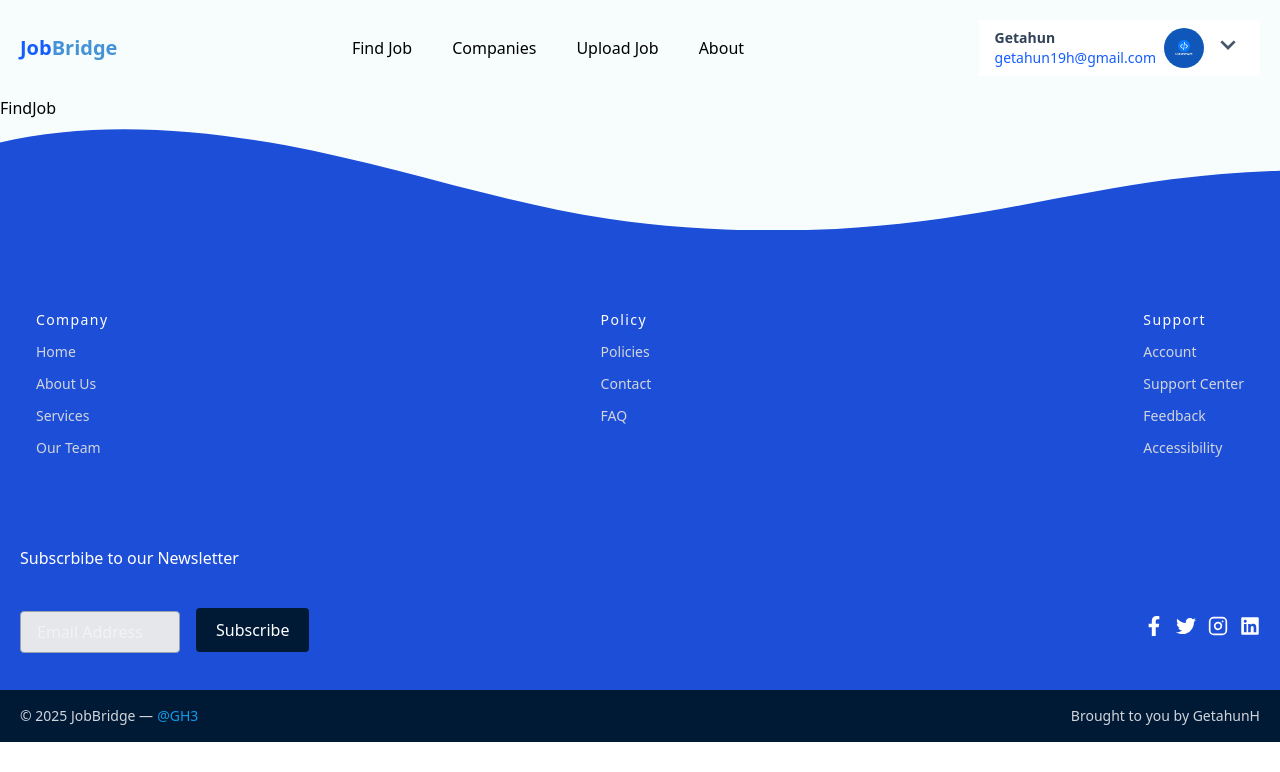
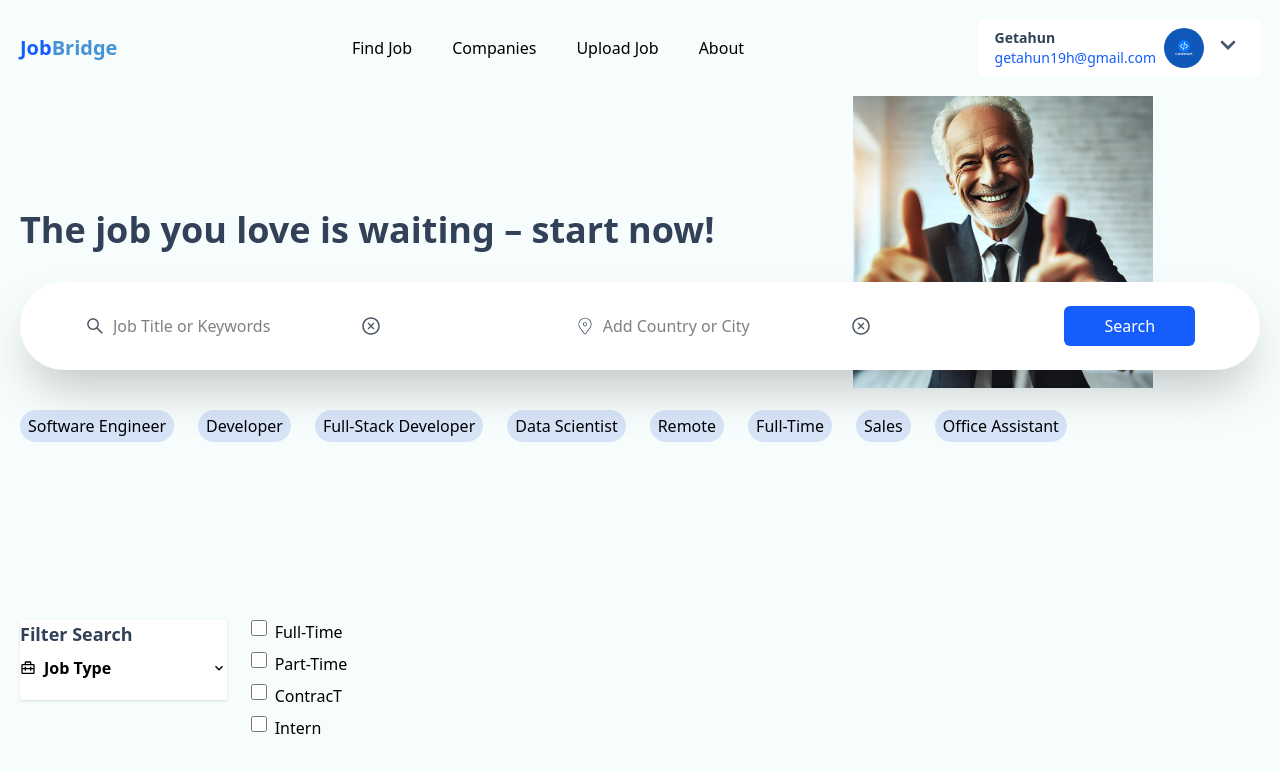
Before and after one commit to GetahunH/jobBridge-MERN, a React (Vite) app in the folder client/: page /find-jobs in a window 1280 px wide. Shown: the top 772 px of the page. Built offline with nearby package versions, Linux system fonts and the light colour scheme.

Commit message:
find jobs pages started

```diff
--- a/client/src/assets/index.js
+++ b/client/src/assets/index.js
@@ -11,8 +11,10 @@ import Office from "./office.png";
 import JobImg from "./job.jpg";
 import Facebook from "./facebook.png";
 import CodeWave from "./codewave.png";
+import Bravo from './Bravo2.jpg';
 
 export {
+  Bravo,
   CodeWave,
   NoProfile,
   Facebook,
--- /dev/null
+++ b/client/src/components/Header.jsx
@@ -0,0 +1,136 @@
+import React from 'react'
+import { AiOutlineCloseCircle,AiOutlineSearch } from 'react-icons/ai'
+import {CiLocationOn} from 'react-icons/ci'
+import CustomButton from './CustomButton';
+import { popularSearch } from '../utils/data';
+//import { HeroImage } from '../assets';
+import { Bravo } from '../assets';
+
+
+const SearchInput = ({
+    placeholder,
+    icon,
+    value,
+    setValue,
+    styles,
+}) =>{
+
+    const handleChange = (e)=>{
+        setValue(e.target.value);
+    };
+
+    const clearInput = ()=>{setValue("")};
+    return(
+        <div className={`flex w-full md:w-1/3
+            items-center ${styles}`}>
+                {icon}
+
+                <input
+                  value={value}
+                  onChange={(e)=>handleChange(e)}
+                  type='text'
+                  className='w-full md:w-64 p-2 outline-none
+                  bg-transparent text-base'
+                  placeholder={placeholder}
+                />
+
+                <AiOutlineCloseCircle
+                 className='hidden md:flex text-gray-600
+                 text-xl cursor-pointer'
+                 onClick={clearInput}
+                />
+            </div>
+    )
+}
+const Header = ({
+    title,
+    type,
+    handleClick,
+    searchQuery,
+    setSearchQuery,
+    location,
+    setLocation,
+
+}) => {
+  return (
+    <div className='bg-[#f7fdfd]'>
+       <div className={`container max-auto px-5 ${
+        type ? 'h-[500px]' : 'h-[350pc]'
+       } flex items-center relative`}
+       >
+         <div className='w-full z-10'>
+            <div className='mb-8'>
+          <p className='text-slate-700 font-bold
+          text-4xl'>{title}</p>
+            </div>
+
+            <div className='w-full flex items-center
+            justify-around bg-white pz-2 md:px-5
+            py-2.5 md:py-6 shadow-2xl rounded-full'>
+                <SearchInput
+                  placeholder = 'Job Title or Keywords'
+                  icon = {<AiOutlineSearch
+                     className='text-gray-600 text-xl'
+                     />}
+                    value={searchQuery}
+                    setValue = {setSearchQuery}
+                />
+
+
+                <SearchInput
+                  placeholder = 'Add Country or City'
+                  icon = {<CiLocationOn
+                     className='text-gray-600 text-xl'
+                     />}
+                    value={location}
+                    setValue = {setLocation}
+                    styles={"hidden md:flex"}
+                />
+
+                <div>
+                    <CustomButton
+                     onClick={handleClick}
+                     title = 'Search'
+                     containerStyles={
+                        "text-white py-2 md:py3 px-3 md:px-10 focus:outline-none bg-blue-600 rounded-full md:rounded-md text-sm md:text-base"
+                     }
+
+                    />
+                </div>
+
+
+            </div>
+
+
+             {type && (
+                <div className='w-full lg:1/2 flex
+                flex-wrap gap-3 md:gap-6 py-10 md:py-14>'>
+                    {popularSearch.map((search,index)=>(
+                        <span
+                        key={index}
+                        className='bg-[#1d4fd826] text-
+                        [#1d4ed8] py-1 px-2 rounded-full
+                        text-sm md:text-base'
+                        >
+                         {search}
+                        </span>
+                    ))}
+                </div>
+             )}
+         </div>
+
+         <div className='w-1/3 h-full absolute top-24
+         md:-top-6 lg:-top-12 right-16 2xl:right-
+         [18rem]'>
+            <img src={Bravo }
+            alt="Motivational Image"
+             className="w-full max-w-[300px] h-auto mt-10 md:mt-10 mx-auto"
+            />
+
+         </div>
+       </div>
+    </div>
+  );
+};
+
+export default Header
--- a/client/src/components/Navbar.jsx
+++ b/client/src/components/Navbar.jsx
@@ -11,6 +11,7 @@ import { users } from '../utils/data';
 
 
 function MenuList({user,onClick}) {
+
   const handleLogOut = () =>{}
 
 return (
--- a/client/src/components/SignUp.jsx
+++ b/client/src/components/SignUp.jsx
@@ -272,7 +272,7 @@ const SignUp = ({open, setOpen}) => {
                               </div>
                             </form>
 
-                            {/* <div className='mt-4'>
+                            <div className='mt-4'>
                                 <p className='text-sm text-gray-700'>
                                     {isRegister
                                     ?"Already has and account"
@@ -291,7 +291,7 @@ const SignUp = ({open, setOpen}) => {
                                         "Create Account"}
                                     </span>
                                 </p>
-                            </div> */}
+                            </div>
                         </Dialog.Panel>
                     </Transition.Child>
                 </div>
--- a/client/src/components/index.js
+++ b/client/src/components/index.js
@@ -3,5 +3,6 @@ import Footer from "./Footer";
 import CustomButton from "./CustomButton";
 import TextInput from "./TextInput";
 import SignUp from "./SignUp";
+import Header from "./Header";
 
-export {Footer,Navbar,CustomButton,TextInput,SignUp};
+export {Footer,Navbar,CustomButton,TextInput,SignUp,Header};
--- a/client/src/pages/Auth.jsx
+++ b/client/src/pages/Auth.jsx
@@ -8,6 +8,7 @@ import { SignUp } from '../components';
 
 
 const Auth = () => {
+
   const {user} = useSelector((state) => state.user);
   const [open,setOpen] = useState(true);
   const location = useLocation();
--- a/client/src/pages/FindJobs.jsx
+++ b/client/src/pages/FindJobs.jsx
@@ -1,8 +1,108 @@
-import React from 'react'
+import {useState} from 'react';
+import { useLocation,useNavigate } from 'react-router-dom';
+import { Header } from '../components';
+import {MdOutlineKeyboardArrowDown} from 'react-icons/md'
+import { BiBriefcaseAlt2} from 'react-icons/bi';
+import { jobTypes } from '../utils/data';
+// import Input from './components/Input'
+
 
 const FindJobs = () => {
+
+  const [sort, setSort] = useState('Newest');
+  const [page, setPage] = useState(1);
+  const [numPage, setNumPage] = useState(1);
+  const [recordCount, setRecordCount] = useState(0);
+  const [data, setData] = useState([]);
+
+  const [searchQuery,setSearchQuery] = useState("");
+  const [jobLocation, setJobLocation] = useState("");
+  const [filterJobTypes, setFilterJobTypes] = useState([]);
+  const [filterExp, setFilterExp] = useState([]);
+
+  const [isFetching,setIsFetching] = useState(false);
+
+  const location = useLocation();
+  const navigate = useNavigate();
+
+
+  const filterJobs = (val) =>{
+    if(filterJobTypes.includes(val)){
+      setFilterJobTypes(filterJobTypes.filter((el) => el != val));
+    } else {
+      setFilterJobTypes([...filterJobTypes,val]);
+    }
+  };
   return (
-    <div>FindJob</div>
+    <div>
+      <Header
+        title = 'The job you love is waiting – start now!'
+        type = 'home'
+        handleClick = {()=>{}}
+        searchQuery = {searchQuery}
+        setSearchQuery = {setSearchQuery}
+        location = {jobLocation}
+        setJobLocation = {setJobLocation}
+
+      />
+
+
+
+     <div className='container mx-auto
+     flex gap-6 2xl:gap-10 md:px-5 py-0
+     md:py-6 bg-[#f7fdfd]'>
+      <div className='hidden md:flex
+      flex-col w-1/6 h-fit bg-white
+      shadow-sm'>
+        <p className='text-lg
+        font-semibold
+        text-slate-700'>Filter Search</p>
+
+        <div className='py-2'>
+          <div className='flex justify-between
+          mb-3'>
+            <p className='flex items-center
+            gap-2 font-semibold'>
+            <BiBriefcaseAlt2 />
+              Job Type
+            </p>
+
+            <button>
+              <MdOutlineKeyboardArrowDown />
+            </button>
+
+
+          </div>
+
+        </div>
+
+      </div>
+
+      <div className='flex flex-col gap-2'>
+        {jobTypes.map((jtype,index)=>(
+          <div
+            key={index}
+            className='flex gap-2 text-sm
+            md:text-base'
+          >
+            <input
+            type="checkbox"
+            value = {jtype}
+            className = 'w-4 h-4'
+            onChange = {(e)=>filterJobs(e.target.value)}
+             />
+
+             <span>{jtype}</span>
+            </div>
+        ))}
+
+      </div>
+
+     </div>
+
+
+
+    </div>
   )
 }
 
--- a/client/src/pages/UploadJob.jsx
+++ b/client/src/pages/UploadJob.jsx
@@ -1,4 +1,4 @@
-import React from 'react'
+import {useState} from 'react'
 
 const UploadJob = () => {
   return (
@@ -6,4 +6,4 @@ const UploadJob = () => {
   )
 }
 
-export default UploadJob
+export default UploadJob;
--- a/client/src/redux/userSlice.js
+++ b/client/src/redux/userSlice.js
@@ -2,7 +2,8 @@ import { createSlice } from "@reduxjs/toolkit";
 import {users} from '../utils/data'
 
 const initialState = {
-    user:{},//JSON.parse(window?.localStorage?.getItem('userInfo')) ?? users[0],
+
+    user:{}, //JSON.parse(window?.localStorage?.getItem('userInfo')) ?? users[0],
 }
 
 const userSlice = createSlice({
```
Also changed, not shown: client/src/assets/Bravo2.jpg (added), client/src/redux/Store.js (line endings or trailing spaces).
